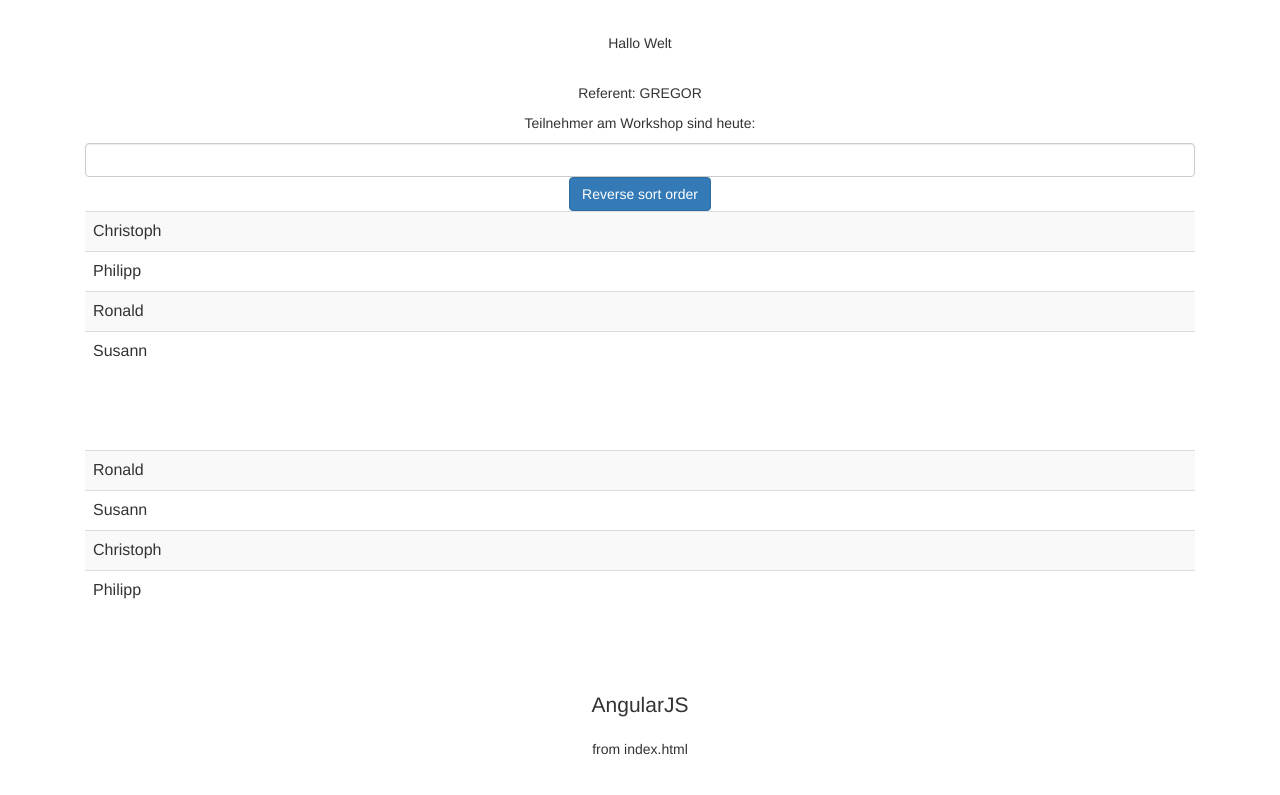
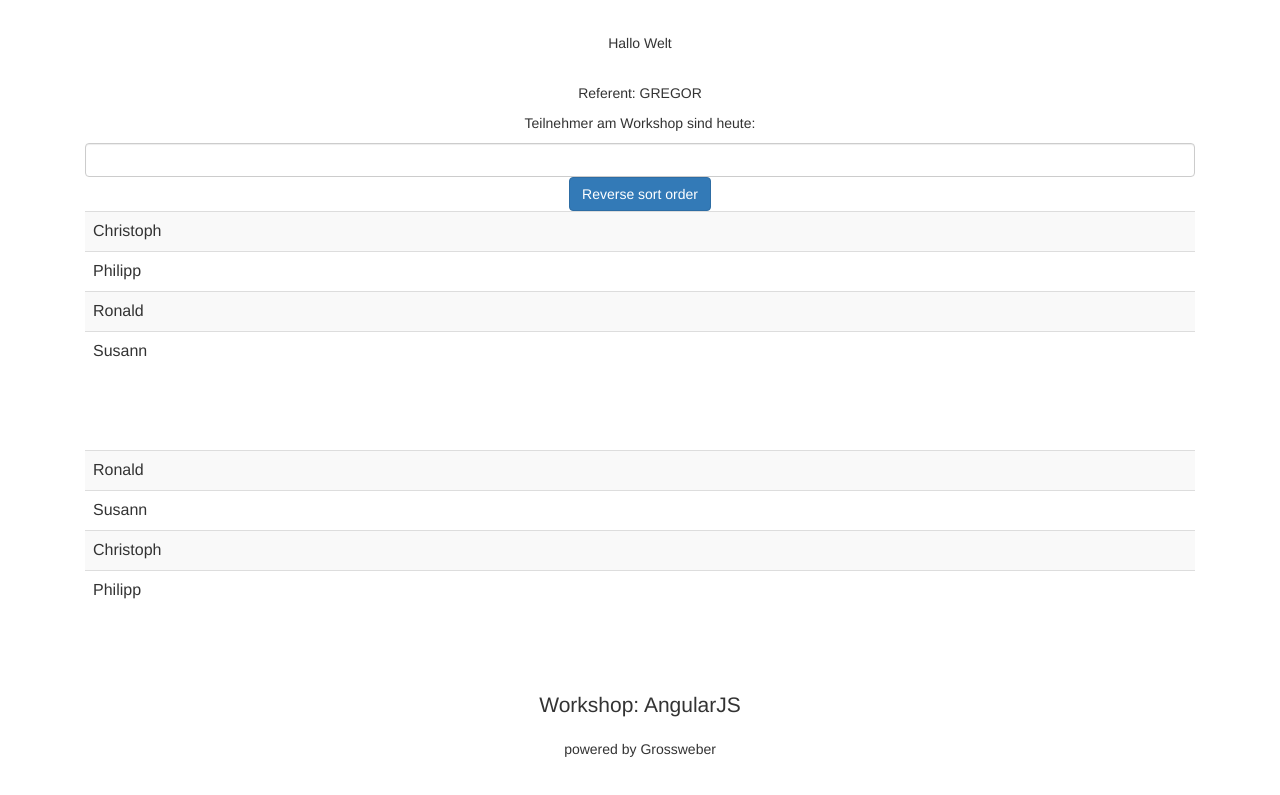
Before and after one commit to ronaldboehm/gw-workshop, a website: page src/index.html in a window 1280 px wide. Shown: the part 57-852 px from the top of the page. Drawn offline with nearby package versions, Linux system fonts and the light colour scheme.

Commit message:
displayed text

```diff
--- a/src/index.html
+++ b/src/index.html
@@ -42,7 +42,7 @@
         </table>
 
         <p>&nbsp;<p>&nbsp;<p>
-        <ws-directive>from index.html</ws-directive>
+        <ws-directive>powered by Grossweber</ws-directive>
       </section>
 
     </div>
--- a/src/samples/ws.directive.tpl.html
+++ b/src/samples/ws.directive.tpl.html
@@ -1,6 +1,6 @@
 <div>
 
-  <p class="lead"> {{ workshop.title }} </p>
+  <p class="lead"> Workshop: {{ workshop.title }} </p>
 
   <ng-transclude></ng-transclude>
 
```
